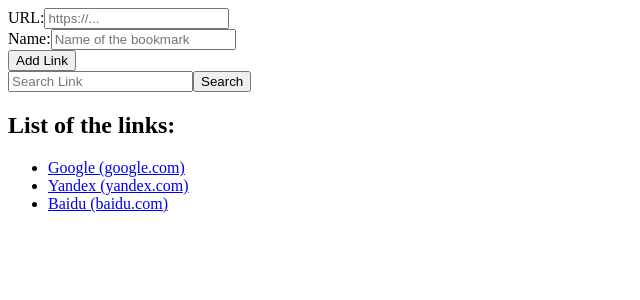
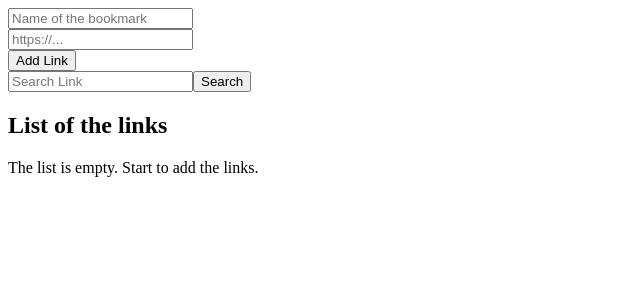
Before and after one commit to AVTaran/phq, an Angular app: page / in a window 1280 px wide. Shown: the top 300 px of the page, without its empty margins (0-640 px from the left). Built offline with nearby package versions, Linux system fonts and the light colour scheme.

Commit message:
Add link, list, list-item Models. ListService.

```diff
--- a/src/app/header/header.component.html
+++ b/src/app/header/header.component.html
@@ -1,17 +1,13 @@
 <header>
   <div class="container header">
-    <form class="add-new-link-form" action="#">
-      <div class="form-input-box input-link-url">
-        <label>URL:</label>
-        <input type="text" value="" placeholder="https://...">
-      </div>
-      <div class="form-input-box input-link-name">
-        <label>Name:</label>
-        <input type="text" value="" placeholder="Name of the bookmark">
-      </div>
-      <div class="form-button">
-        <button>Add Link</button>
-      </div>
-    </form>
+    <div class="input-box">
+      <input type="text" #inputLinkName value="" placeholder="Name of the bookmark">
+    </div>
+    <div class="input-box">
+      <input type="text" #inputLinkUrl value="" placeholder="https://...">
+    </div>
+    <div class="button">
+      <button (click)="addToTheList(inputLinkName.value, inputLinkUrl.value)">Add Link</button>
+    </div>
   </div>
 </header>
--- a/src/app/header/header.component.ts
+++ b/src/app/header/header.component.ts
@@ -1,4 +1,7 @@
 import { Component } from '@angular/core';
+import { LinkModule } from '../model/link/link.module';
+import { ListService } from '../services/list.service';
+import { ListItemModule } from '../model/list-item/list-item.module';
 
 @Component({
   selector: 'app-header',
@@ -7,6 +10,13 @@
   templateUrl: './header.component.html',
   styleUrl: './header.component.css'
 })
+
 export class HeaderComponent {
 
+  constructor(private listService: ListService) { }
+
+  addToTheList(name: string, url: string): void {
+    let link = new LinkModule(name, url);
+    this.listService.addToList(new ListItemModule(link))
+  }
 }
--- a/src/app/home/home.component.html
+++ b/src/app/home/home.component.html
@@ -1,7 +1,14 @@
 <app-search></app-search>
-<h2>List of the links: </h2>
+
+<h2>List of the links</h2>
+
+<div *ngIf="list.total;else empty_list_message">
+  <span>Total amount: {{ list.total }}</span>
+</div>
+<ng-template #empty_list_message>The list is empty. Start to add the links.</ng-template>
+
 <ul>
-  <li *ngFor="let link of listLinks">
-    <a href="#" target="_blank">{{ link.name }} ({{ link.url }})</a>
+  <li *ngFor="let item of list.items">
+    <a href="#" target="_blank">{{ item.link.name }} ({{ item.link.url }})</a>
   </li>
 </ul>
--- a/src/app/home/home.component.ts
+++ b/src/app/home/home.component.ts
@@ -1,9 +1,9 @@
 import { Component } from '@angular/core';
 import { ListService } from '../services/list.service';
 import { CommonModule } from '@angular/common';
-import { LinkModule } from '../model/link/link.module';
-import { ActivatedRoute, Router } from '@angular/router';
-import {SearchComponent} from '../search/search.component';
+import { ActivatedRoute } from '@angular/router';
+import { SearchComponent } from '../search/search.component';
+import { ListModule } from '../model/list/list.module';
 
 @Component({
   selector: 'app-home',
@@ -14,20 +14,24 @@
 })
 
 export class HomeComponent {
+  list!: ListModule;
 
-  listLinks: LinkModule[] = [];
-
-  constructor(private listService: ListService, private router: ActivatedRoute) { }
+  constructor(private listService: ListService, private router: ActivatedRoute) {
+    this.setList();
+  }
 
   ngOnInit(): void {
     this.router.params.subscribe(params => {
       if(params['query']) {
-        this.listLinks = this.listService.getAll()
-          .filter(list => list.name.toLowerCase().includes(params['query'].toLowerCase()));
+        this.list.items = this.listService.getList().items
+          .filter(item => item.link.name.toLowerCase().includes(params['query'].toLowerCase()));
       } else {
-        this.listLinks = this.listService.getAll();
+        this.list = this.listService.getList();
       }
     })
   }
 
+  setList(){
+    this.list = this.listService.getList();
+  }
 }
--- a/src/app/model/link/link.module.ts
+++ b/src/app/model/link/link.module.ts
@@ -1,4 +1,9 @@
 export class LinkModule {
   name!:string;
   url!:string;
+
+  constructor(name: string, url: string) {
+    this.name = name;
+    this.url = url;
+  }
 }
--- /dev/null
+++ b/src/app/model/list-item/list-item.module.ts
@@ -0,0 +1,19 @@
+import { NgModule } from '@angular/core';
+import { CommonModule } from '@angular/common';
+import { LinkModule } from '../link/link.module';
+
+
+@NgModule({
+  declarations: [],
+  imports: [
+    CommonModule
+  ]
+})
+
+export class ListItemModule {
+  link: LinkModule;
+
+  constructor(link: LinkModule) {
+    this.link = link;
+  }
+}
--- /dev/null
+++ b/src/app/model/list/list.module.ts
@@ -0,0 +1,19 @@
+import { NgModule } from '@angular/core';
+import { CommonModule } from '@angular/common';
+import { ListItemModule } from '../list-item/list-item.module';
+
+
+@NgModule({
+  declarations: [],
+  imports: [
+    CommonModule
+  ]
+})
+
+export class ListModule {
+  items: ListItemModule[] = [];
+
+  get total(): number {
+    return this.items.length;
+  }
+}
--- a/src/app/services/list.service.ts
+++ b/src/app/services/list.service.ts
@@ -1,19 +1,22 @@
 import { Injectable } from '@angular/core';
-import { LinkModule } from '../model/link/link.module';
+import { ListModule } from '../model/list/list.module';
+import { ListItemModule } from '../model/list-item/list-item.module';
 
 
 @Injectable({
   providedIn: 'root'
 })
+
 export class ListService {
+  private list: ListModule = new ListModule();
 
   constructor() {}
 
-  getAll(): LinkModule[] {
-    return [
-      { name: 'Google', url: 'google.com' },
-      { name: 'Yandex', url: 'yandex.com' },
-      { name: 'Baidu', url: 'baidu.com' },
-    ];
+  addToList(ListItem: ListItemModule) {
+    this.list.items.push(ListItem);
+  }
+
+  getList() {
+    return this.list;
   }
 }
```
